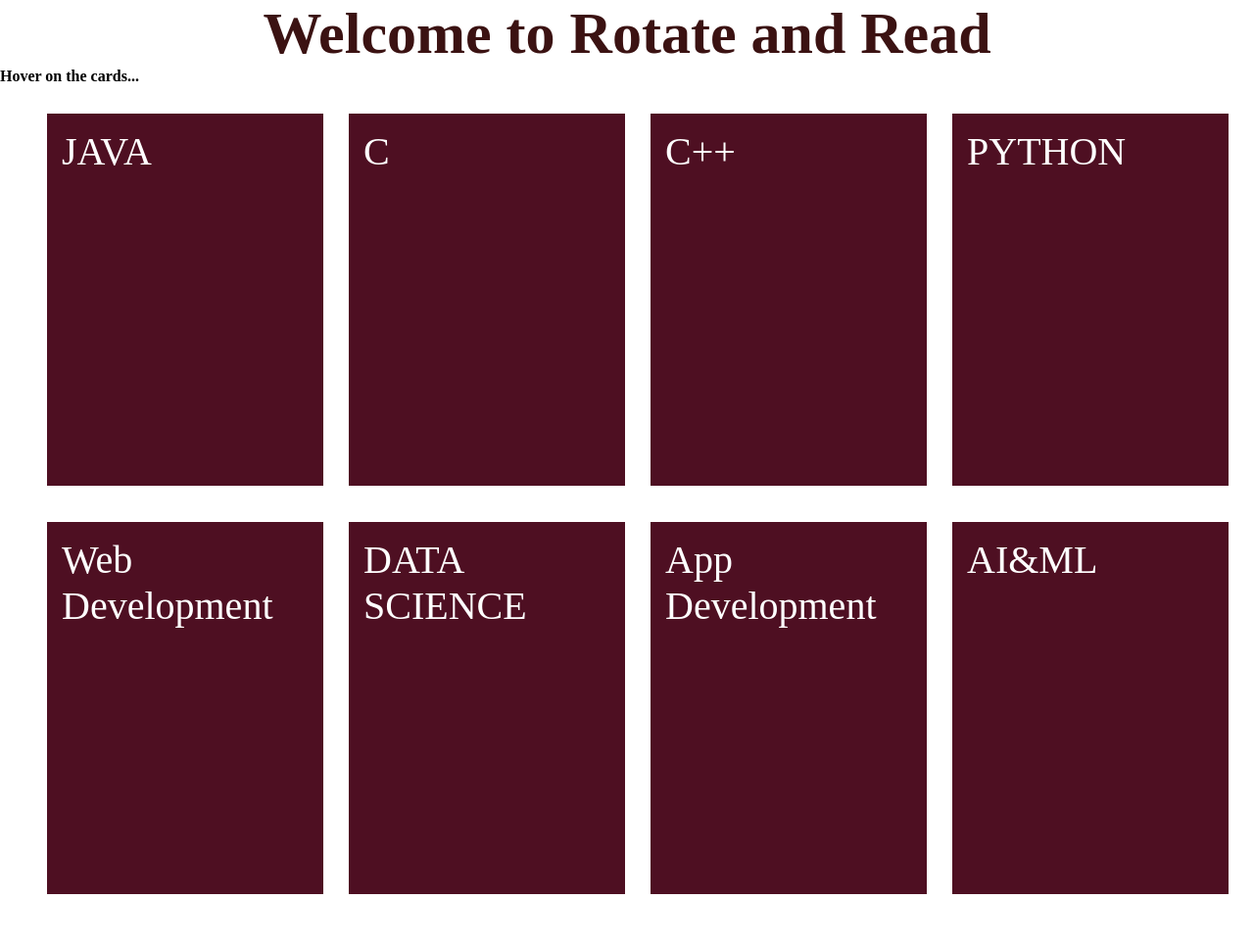
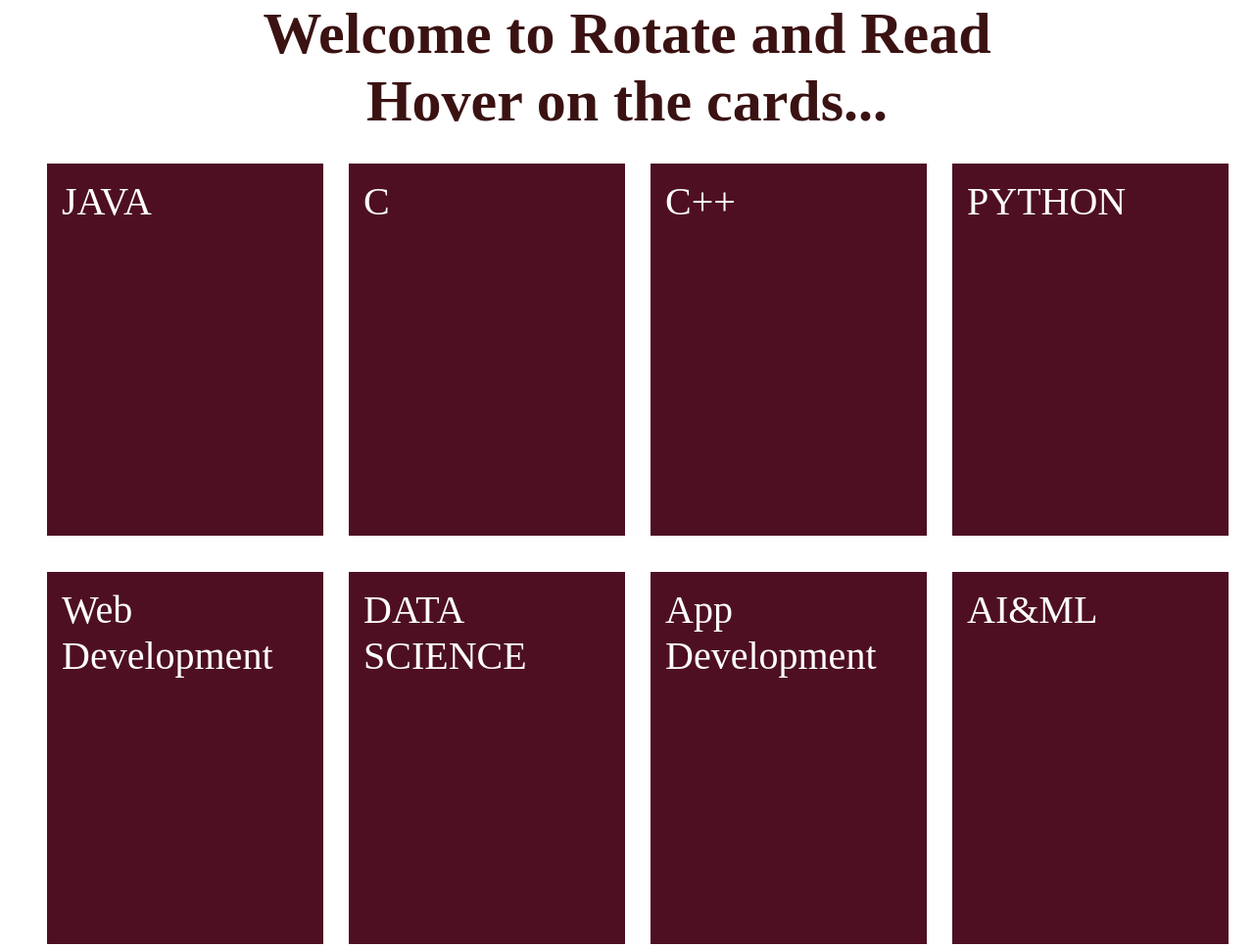
Before and after one commit to Shreya-103/Flip-Cards, a plain HTML site: page index.html in a window 1280 px wide. Shown: the whole page at 98% size. Before the commit the page ends 921 px from the top, so only its background shows below. Drawn offline with Linux system fonts and the light colour scheme.

Commit message:
updated css

```diff
--- a/cardRotate.css
+++ b/cardRotate.css
@@ -40,7 +40,7 @@ p{
 
 }
 
-h2{
+h2, h4{
     font-size: 60px;
     font-weight:800;
     text-align: center;
```
